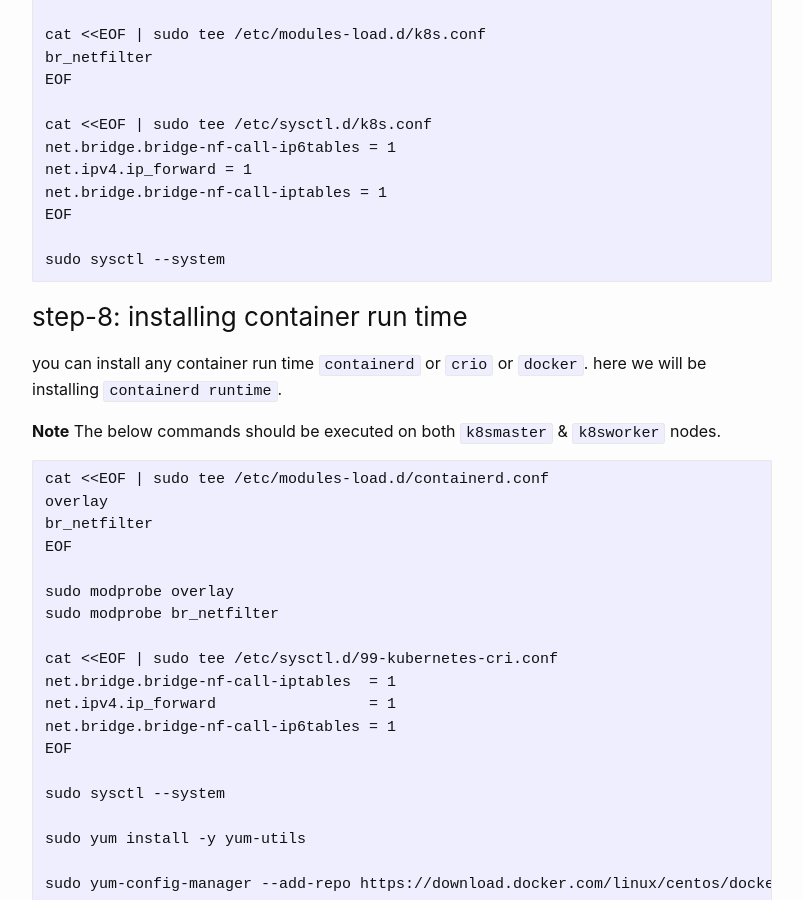
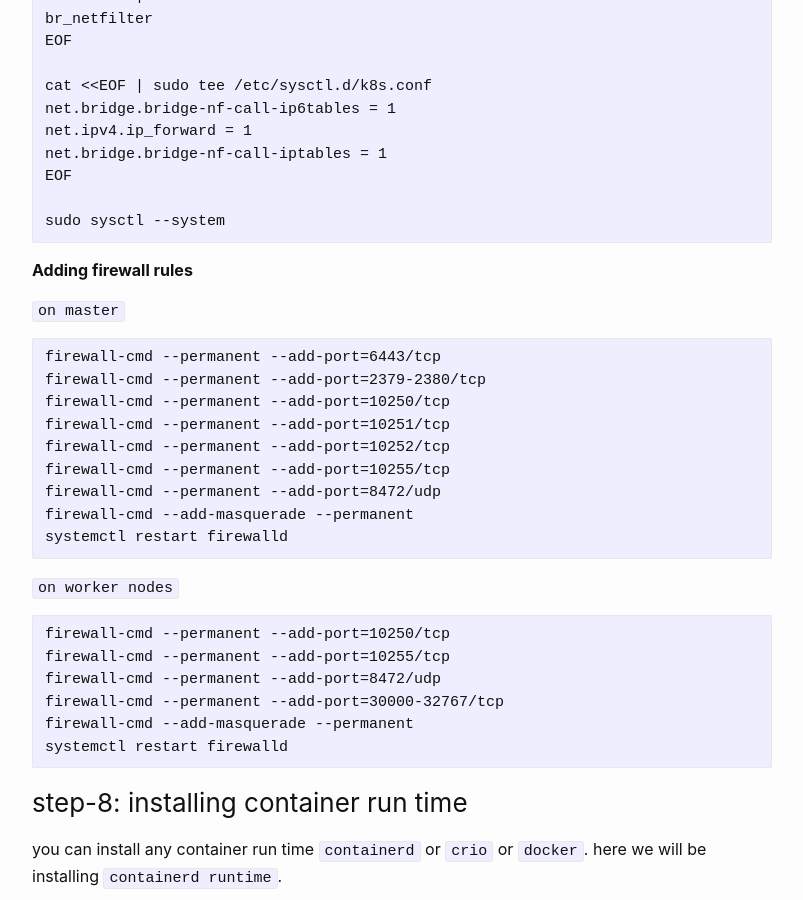
Before and after one commit to purushothamkdr453/my-blog, a Jekyll site: the page built from blog-kubernetes/_posts/2021-11-05-SelfManaged-kubeadm-kubernetes-cluster-on-oci-centos-nodes.markdown, in a window 1280 px wide and 900 px high, scrolled down 10258 px. Shown: the whole window, without its empty margins (238-1041 px from the left). Built offline with Jekyll 4.4.1, drawn with Linux system fonts in a browser that asks for light colours; some of the changed text lies outside the part shown.

Commit message:
updated firewall rules

````diff
--- a/blog-kubernetes/_posts/2021-11-05-SelfManaged-kubeadm-kubernetes-cluster-on-oci-centos-nodes.markdown
+++ b/blog-kubernetes/_posts/2021-11-05-SelfManaged-kubeadm-kubernetes-cluster-on-oci-centos-nodes.markdown
@@ -219,6 +219,33 @@ net.bridge.bridge-nf-call-iptables = 1
 EOF
 
 sudo sysctl --system
+```
+
+**Adding firewall rules**
+
+`on master`
+
+```
+firewall-cmd --permanent --add-port=6443/tcp
+firewall-cmd --permanent --add-port=2379-2380/tcp
+firewall-cmd --permanent --add-port=10250/tcp
+firewall-cmd --permanent --add-port=10251/tcp
+firewall-cmd --permanent --add-port=10252/tcp
+firewall-cmd --permanent --add-port=10255/tcp
+firewall-cmd --permanent --add-port=8472/udp
+firewall-cmd --add-masquerade --permanent
+systemctl restart firewalld
+```
+
+`on worker nodes`
+
+```
+firewall-cmd --permanent --add-port=10250/tcp
+firewall-cmd --permanent --add-port=10255/tcp
+firewall-cmd --permanent --add-port=8472/udp
+firewall-cmd --permanent --add-port=30000-32767/tcp
+firewall-cmd --add-masquerade --permanent
+systemctl restart firewalld
 ```
 
 ### step-8: installing container run time
@@ -357,3 +384,13 @@ kubectl run busybox --image busybox --command sleep 1d
 # verify whether pod is running or not
 kubectl get pod busybox
 ```
+
+Awesome so we are able to deploy the pods successfully. Lets deploy nginx pod and expose it as `Loadbalancer` service
+
+```
+kubectl expose pod nginx --type=LoadBalancer --port=80
+
+kubectl get svc nginx
+```
+
+if you notice the output of `kubectl get svc nginx` external_ip is in pending status. Why service of Loadbalancer type didnt get the external ip?
````
Also changed, not shown: other parts of blog-kubernetes/_posts/2021-11-05-SelfManaged-kubeadm-kubernetes-cluster-on-oci-centos-nodes.markdown (+2 -2 lines).
